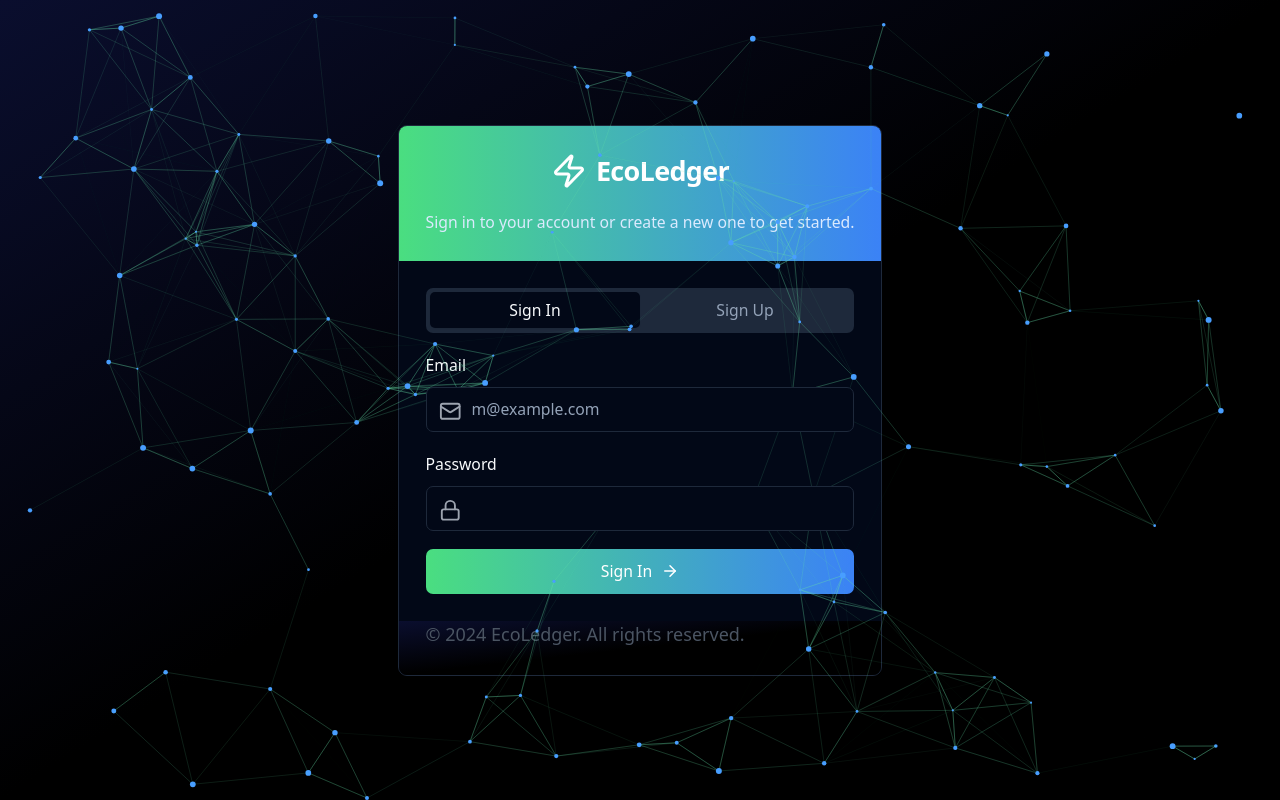
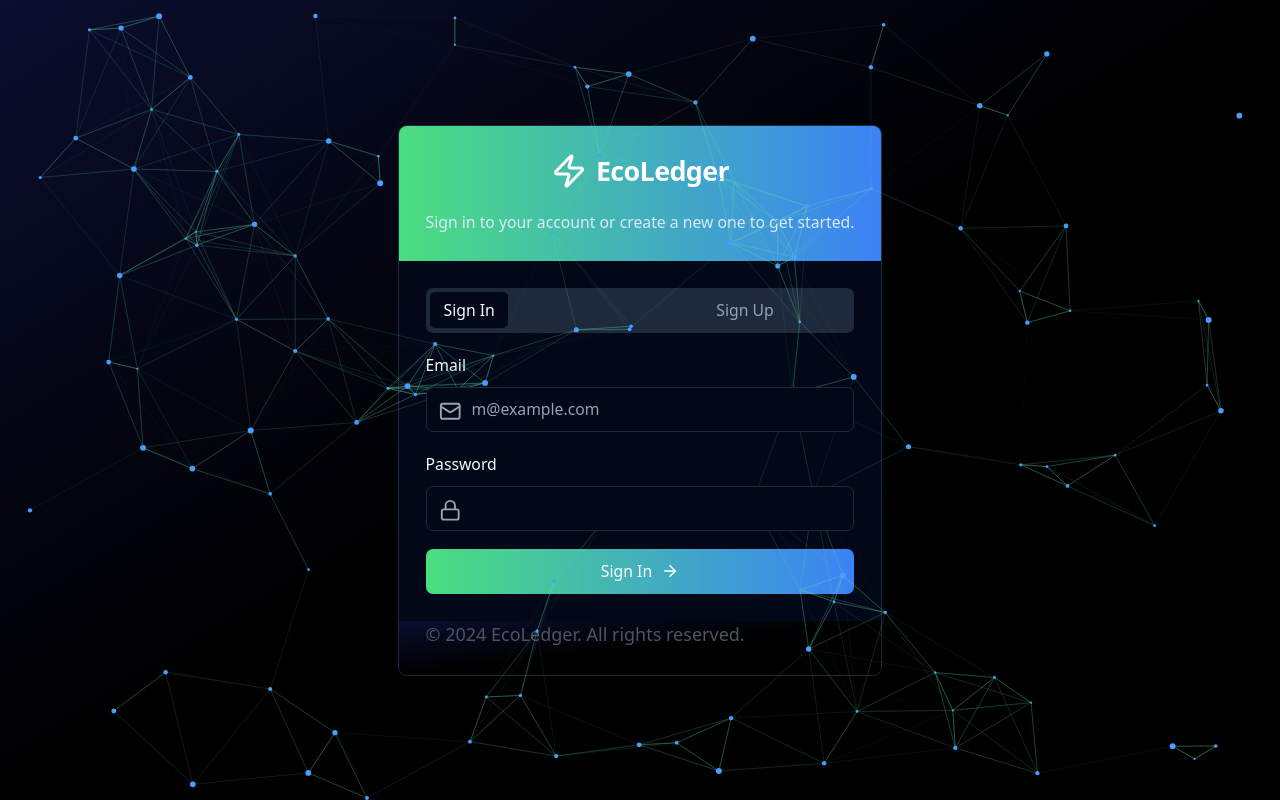
Before and after one commit to Soham2395/EcoLedger, a Next.js app: page /signup in a window 1280 px wide. Built offline with nearby package versions, Linux system fonts and the light colour scheme.

Commit message:
add frontend

```diff
--- a/src/app/signup/page.tsx
+++ b/src/app/signup/page.tsx
@@ -81,7 +81,7 @@ export default function AuthPage() {
           <CardContent className="pt-6">
             <Tabs value={activeTab} onValueChange={setActiveTab} className="w-full">
               <TabsList className="grid w-full grid-cols-2 mb-4">
-                <TabsTrigger value="signin">Sign In</TabsTrigger>
+                <a href="http://localhost:3000"><TabsTrigger value="signin" >Sign In</TabsTrigger></a>
                 <TabsTrigger value="signup">Sign Up</TabsTrigger>
               </TabsList>
               <AnimatePresence mode="wait">
```
